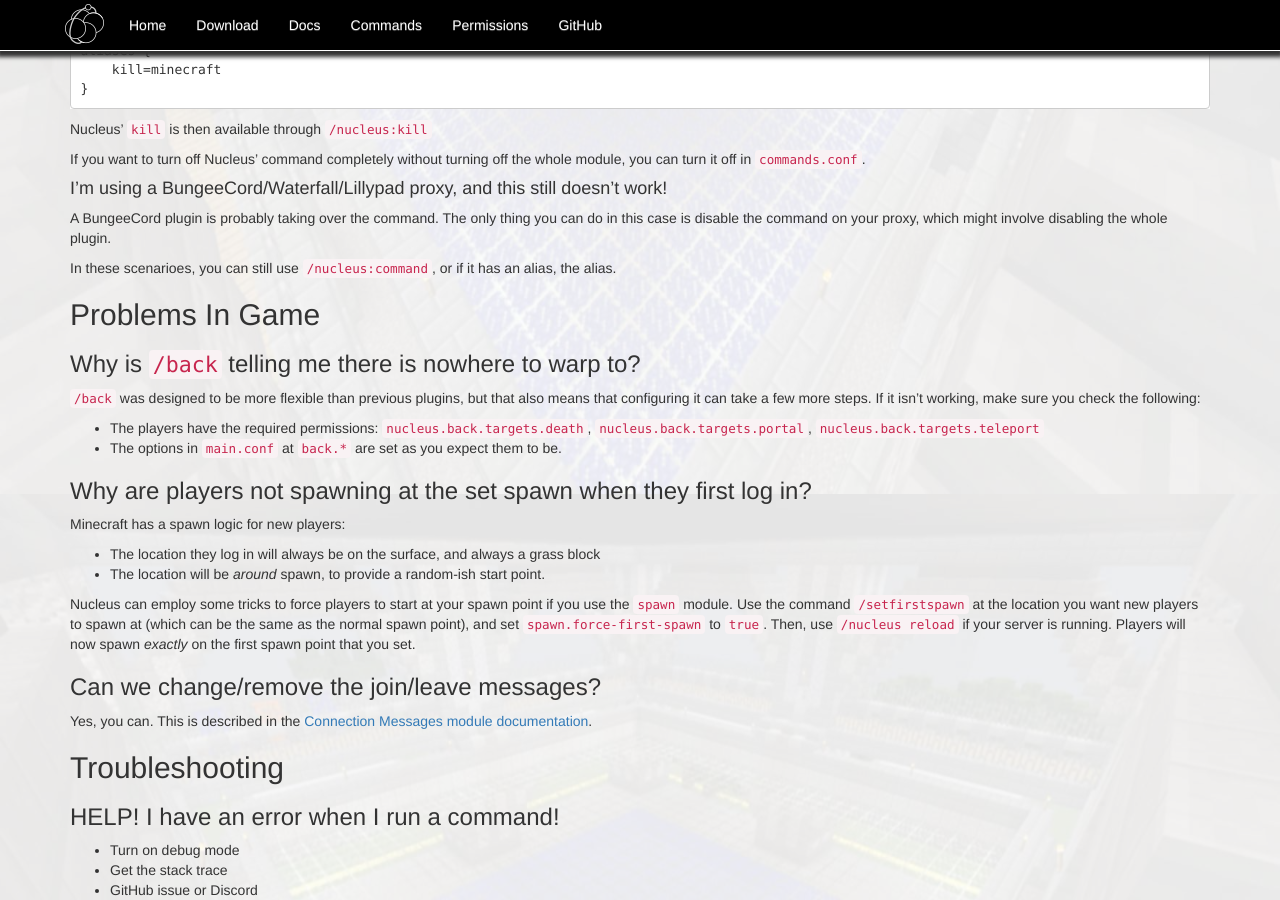
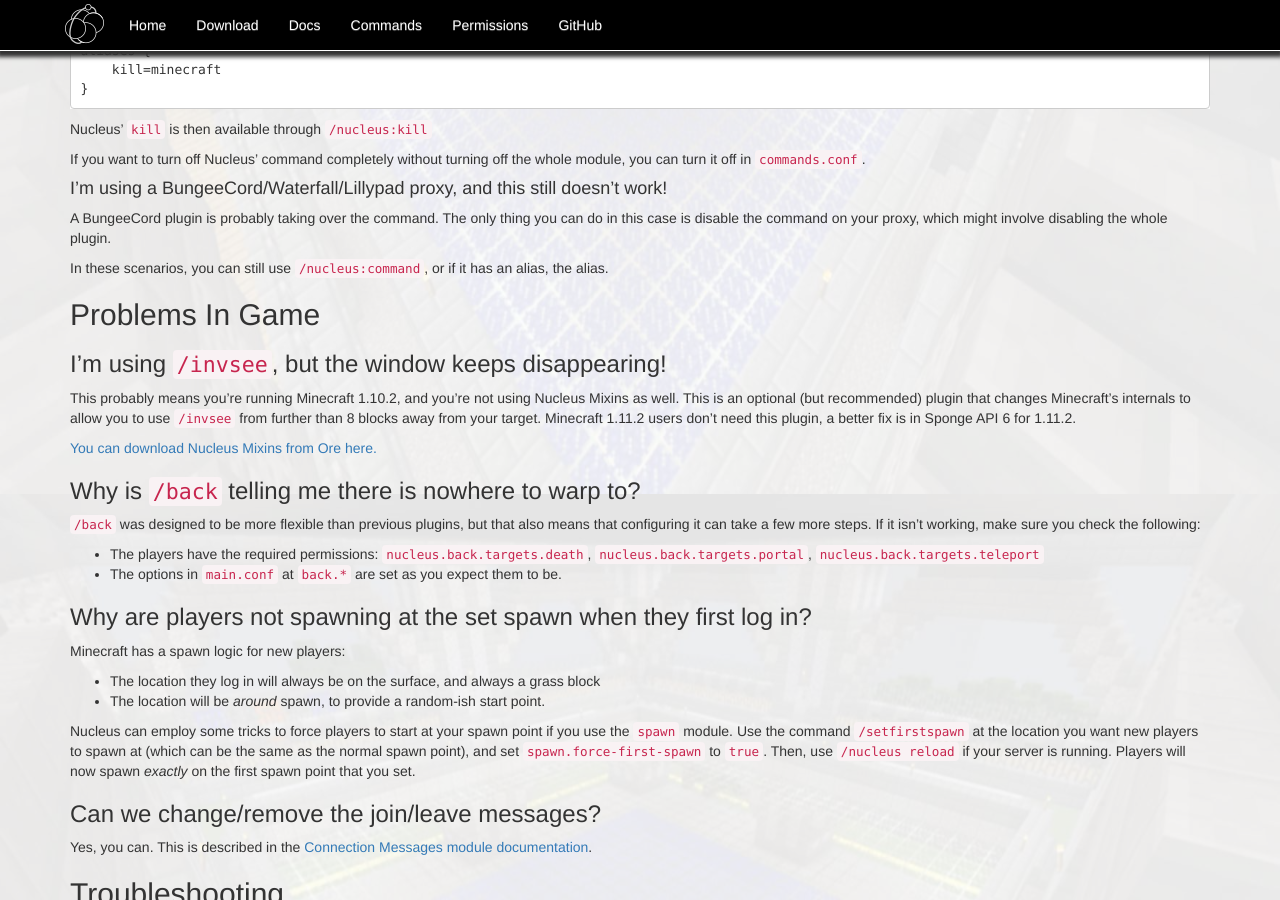
Before and after one commit to NucleusPowered/site-v1, a Jekyll site: the page built from docs/faqs.md, in a window 1280 px wide and 900 px high, scrolled down 2206 px. Built offline with Jekyll 4.4.1, drawn with Linux system fonts in a browser that asks for light colours; comment, search, counter and statistics services are not loaded.

Commit message:
Add /invsee to the FAQs

```diff
--- a/docs/faqs.md
+++ b/docs/faqs.md
@@ -132,9 +132,17 @@
 A BungeeCord plugin is probably taking over the command. The only thing you can do in this case is disable the command on your proxy,
 which might involve disabling the whole plugin.
 
-In these scenarioes, you can still use `/nucleus:command`, or if it has an alias, the alias.
+In these scenarios, you can still use `/nucleus:command`, or if it has an alias, the alias.
 
 ## Problems In Game
+
+### I'm using `/invsee`, but the window keeps disappearing!
+
+This probably means you're running Minecraft 1.10.2, and you're not using Nucleus Mixins as well. This is an optional (but
+recommended) plugin that changes Minecraft's internals to allow you to use `/invsee` from further than 8 blocks away from your target. Minecraft 1.11.2
+users don't need this plugin, a better fix is in Sponge API 6 for 1.11.2.
+
+[You can download Nucleus Mixins from Ore here.](https://ore.spongepowered.org/Nucleus/Nucleus-Mixins)
 
 ### Why is `/back` telling me there is nowhere to warp to?
 
```
